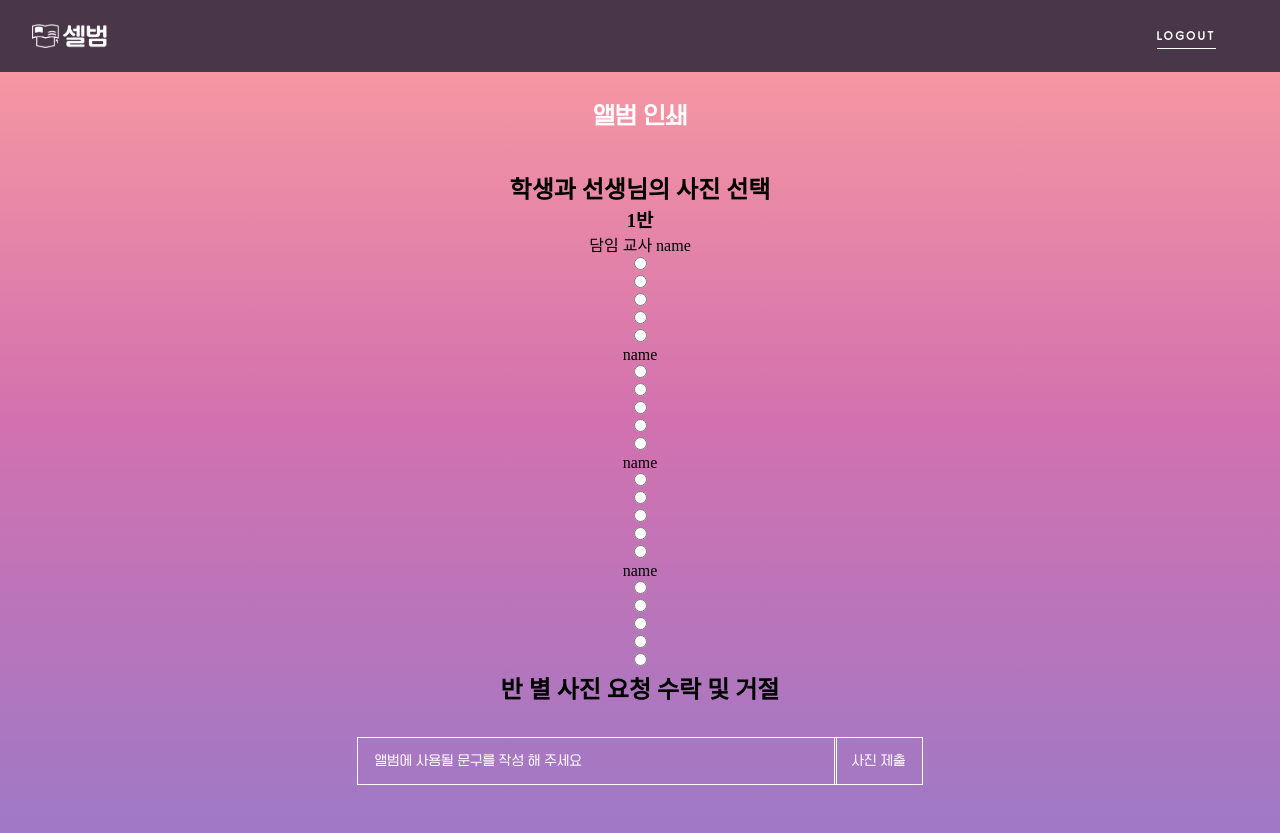
After one commit to sunghun7511/SelBum, a Flask app: template Server/ServerCode/templates/admin.html in a window 1280 px wide. The commit adds this page. Run offline with Flask 2, Linux system fonts and the light colour scheme; the template is opened without the code that fills it, so the values that code supplies are empty.

Commit message:
Modify style error

```diff
--- /dev/null
+++ b/Server/ServerCode/templates/admin.html
@@ -0,0 +1,82 @@
+<!DOCTYPE html>
+<html lang="en">
+<head>
+    <meta charset="UTF-8">
+    <title>Selbum</title>
+    <link rel="stylesheet" href="../static/css/style.css">
+</head>
+<body>
+    <main class="personalFormMain loginState">
+
+        <nav class="topBar">
+            <a href="landing.html"><div class="logo"></div></a>
+            <a href="landing.html" class="logout">LOGOUT</a>
+        </nav>
+
+        <h1 class="submitAlbum">앨범 인쇄</h1>
+
+        <form>
+            <div class="uploadCon">
+
+                <h2>학생과 선생님의 사진 선택</h2>
+
+                <h3>1반</h3>
+                <ul class="teacher1">
+                    <li class="who">담임 교사 name</li>
+                    <li class="picture1"><input type="radio" name="teacher1" value="picture1"></li>
+                    <li class="picture2"><input type="radio" name="teacher1" value="picture2"></li>
+                    <li class="picture3"><input type="radio" name="teacher1" value="picture3"></li>
+                    <li class="picture4"><input type="radio" name="teacher1" value="picture4"></li>
+                    <li class="picture5"><input type="radio" name="teacher1" value="picture5"></li>
+                    <p class="phrases"></p>
+                </ul>
+                <ul class="student1-1">
+                    <li class="who">name</li>
+                    <li class="picture1"><input type="radio" name="student1-1" value="picture1"></li>
+                    <li class="picture2"><input type="radio" name="student1-1" value="picture2"></li>
+                    <li class="picture3"><input type="radio" name="student1-1" value="picture3"></li>
+                    <li class="picture4"><input type="radio" name="student1-1" value="picture4"></li>
+                    <li class="picture5"><input type="radio" name="student1-1" value="picture5"></li>
+                    <p class="phrases"></p>
+                </ul>
+                <ul class="student1-2">
+                    <li class="who">name</li>
+                    <li class="picture1"><input type="radio" name="student1-2" value="picture1"></li>
+                    <li class="picture2"><input type="radio" name="student1-2" value="picture2"></li>
+                    <li class="picture3"><input type="radio" name="student1-2" value="picture3"></li>
+                    <li class="picture4"><input type="radio" name="student1-2" value="picture4"></li>
+                    <li class="picture5"><input type="radio" name="student1-2" value="picture5"></li>
+                    <p class="phrases"></p>
+                </ul>
+                <ul class="student1-3">
+                    <li class="who">name</li>
+                    <li class="picture1"><input type="radio" name="student1-3" value="picture1"></li>
+                    <li class="picture2"><input type="radio" name="student1-3" value="picture2"></li>
+                    <li class="picture3"><input type="radio" name="student1-3" value="picture3"></li>
+                    <li class="picture4"><input type="radio" name="student1-3" value="picture4"></li>
+                    <li class="picture5"><input type="radio" name="student1-3" value="picture5"></li>
+                    <p class="phrases"></p>
+                </ul>
+
+                <h2>반 별 사진 요청 수락 및 거절</h2>
+
+                <ul class="res1-1">
+                    <li class=""></li>
+                </ul>
+
+                <!--
+                    문구 작성
+                    관리자의 앨범 설정에 따름
+                    아래 예제는
+                    문구 작성 : 사용
+                -->
+                <input type="text" placeholder="앨범에 사용될 문구를 작성 해 주세요" class="phrasesInput">
+
+                <!-- 사용자는 여러번 제출이 가능하며 가장 최신 것으로 저장 -->
+                <input type="submit" value="사진 제출">
+            </div>
+        </form>
+
+    </main>
+</body>
+</html>
--- a/Server/ServerCode/templates/auth.html
+++ b/Server/ServerCode/templates/auth.html
@@ -3,7 +3,7 @@
 <head>
     <meta charset="UTF-8">
     <title>Selbum</title>
-    <link rel="stylesheet" href="static/css/style.css">
+    <link rel="stylesheet" href="/static/css/style.css">
     <script src="../static/script/script.js"></script>
 </head>
 <body>
```
Also changed, not shown: Server/ServerCode/static/script/script.js (+45 -7 lines).
